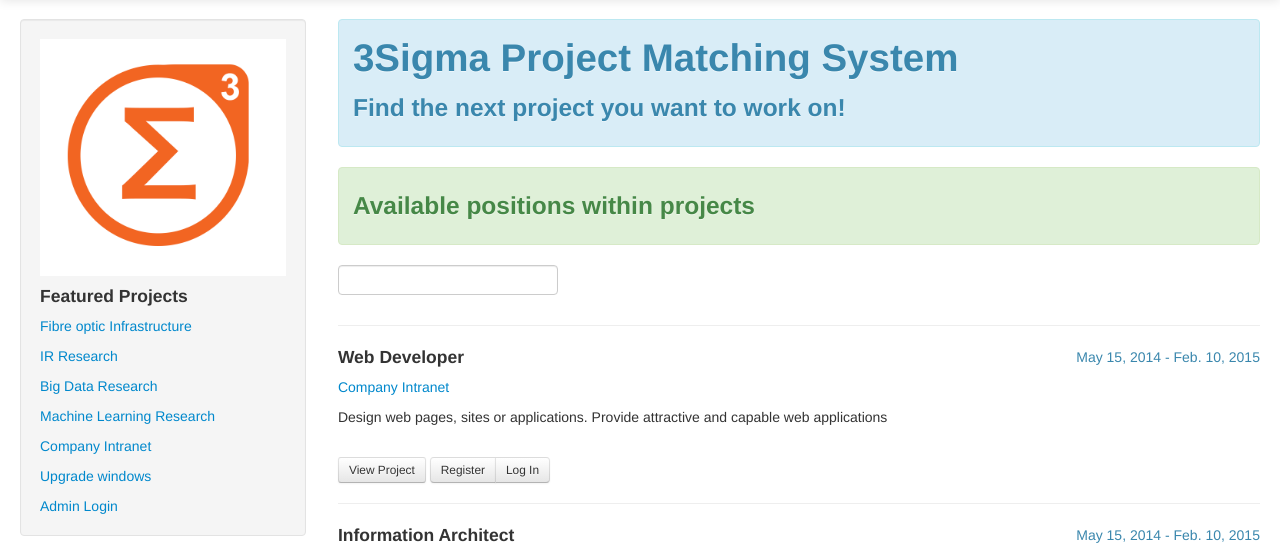
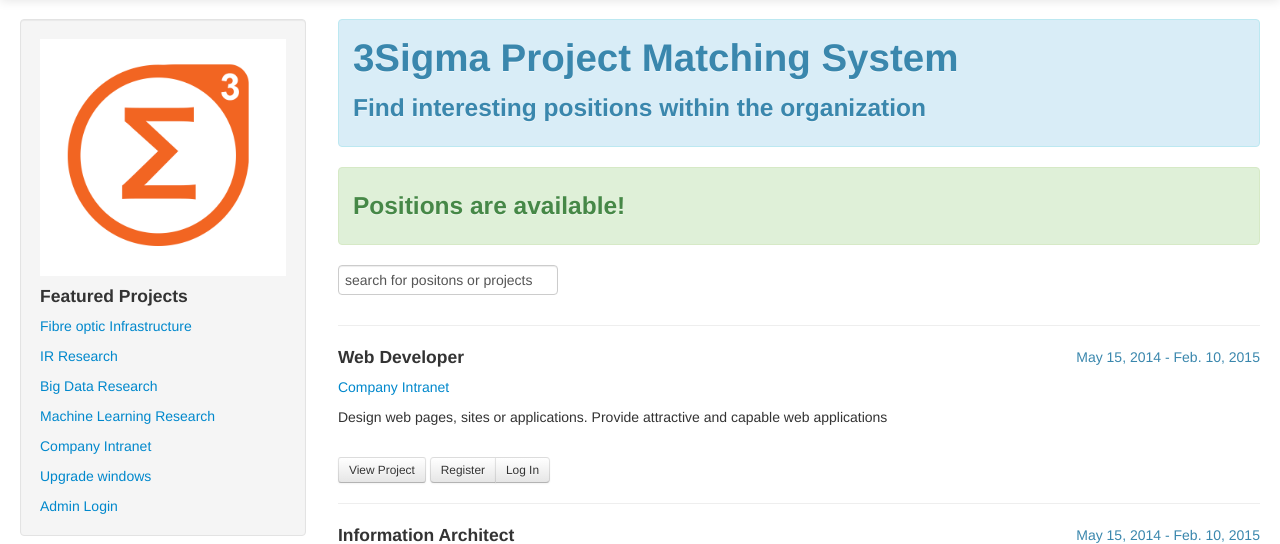
Before and after one commit to Cydus/MatchingSystem, a Django app: page / in a window 1280 px wide. Shown: the part 41-585 px from the top of the page. Run offline with Django 3.2, Linux system fonts and the light colour scheme; data comes from the database, SQL or seed files in the repository; parts of the project's set-up code (start-up, migrations or seed data) failed here and were passed over.

Commit message:
minor bugfixes

```diff
--- a/matching_system_project/matching_system_project/templates/matching_system_project/index.html
+++ b/matching_system_project/matching_system_project/templates/matching_system_project/index.html
@@ -6,19 +6,27 @@
   <div class="alert alert-info ">
     <h1>3Sigma Project Matching System</h1>
 
-    <h3>Find the next project you want to work on!</h3>
+    <h3>Find interesting positions within the organization</h3>
   </div>
   <div class="alert alert-success ">
-    <h3>Available positions within projects</h3>
+    <h3>Positions are available!</h3>
 
   </div>
 
   <form id="live-search" action="" class="styled" method="post">
     <fieldset>
-      <input type="text" class="text-input" id="filter" value=""/>
+      <input type="text" class="text-input" id="filter" value="search for positons or projects"/>
       <span id="filter-count"></span>
     </fieldset>
   </form>
+
+  <script>
+    $('#live-search .text-input').click(function () {
+      $(this).val("");
+      $(this).addClass("using");
+    });
+
+  </script>
 
 
   <script type="text/javascript">
--- a/matching_system_project/matching_system_project/templates/matching_system_project/project.html
+++ b/matching_system_project/matching_system_project/templates/matching_system_project/project.html
@@ -15,7 +15,7 @@
 {% block body_block %}
   <div class="alert alert-info ">
     <h1>{{ projectName }}</h1>
-    <p>Managed by <b>{{ project.fk_CreatedBy.first_name }} {{ project.fk_CreatedBy.last_name }}</b></p>
+    <p>Managed by <b>{{ project.fk_CreatedBy }}</b></p>
     <span>{{ description }}</span></div>
 
   {% if position_list %}
```
